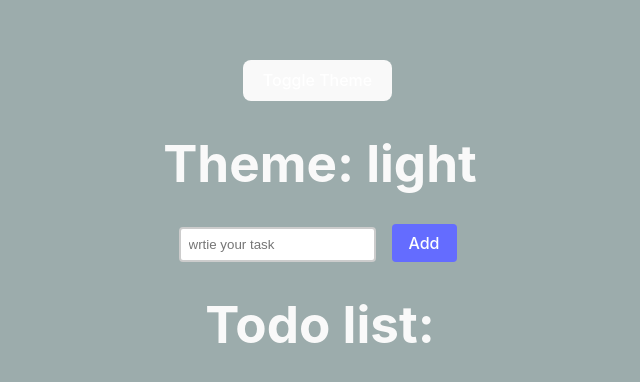
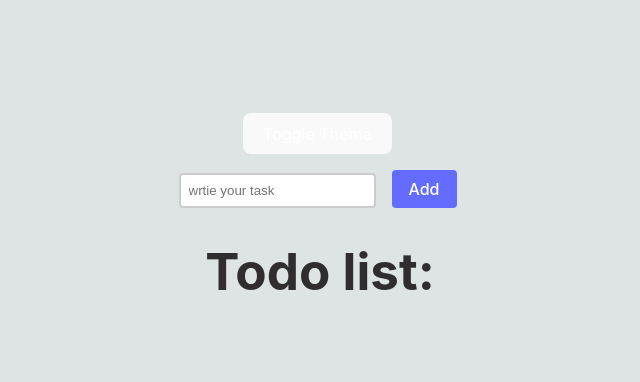
Before and after one commit to Merlin312/my-react-project, a React (Vite) app: page / in a window 1280 px wide. Shown: the part 178-560 px from the top of the page, without its empty margins (320-960 px from the left). Built offline with nearby package versions, Linux system fonts and the light colour scheme.

Commit message:
change style

```diff
--- a/src/projects/todo/components/todoItem/ChangeTheme.jsx
+++ b/src/projects/todo/components/todoItem/ChangeTheme.jsx
@@ -8,20 +8,18 @@ const ChangeTheme = () => {
     // Отримуємо оновлене значення теми за допомогою функції оновлення
     setTheme((prev) => (prev === 'light' ? 'dark' : 'light'));
   };
-
   // Виконуємо ефект при зміні значення теми
   useEffect(() => {
-    const bodyTag = document.querySelector('body');
-
+    const tedBody = document.querySelector('body');
     // Додаємо або видаляємо класи для зміни теми
-    bodyTag.classList.remove(theme === 'light' ? 'dark-theme' : 'light-theme');
-    bodyTag.classList.add(theme === 'light' ? 'light-theme' : 'dark-theme');
+    tedBody.classList.remove('light-theme', 'dark-theme');
+    tedBody.classList.add(theme === 'light' ? 'light-theme' : 'dark-theme');
   }, [theme]);
 
   return (
-    <div className={theme === 'light' ? 'light-theme' : 'dark-theme'}>
+    <div>
       <button onClick={toggleTheme}>Toggle Theme</button>
-      <h1>Theme: {theme}</h1>
+      {/* <h1>Theme: {theme}</h1> */}
     </div>
   );
 };
--- a/src/projects/todo/style/ChangeTheme.css
+++ b/src/projects/todo/style/ChangeTheme.css
@@ -1,6 +1,8 @@
 .light-theme {
-  background-color: rgb(156, 172, 172);
+  background-color: rgb(222, 227, 227);
+  color: rgb(47, 45, 45);
 }
 .dark-theme {
   background-color: rgb(41, 45, 45);
+  color: antiquewhite;
 }
```
